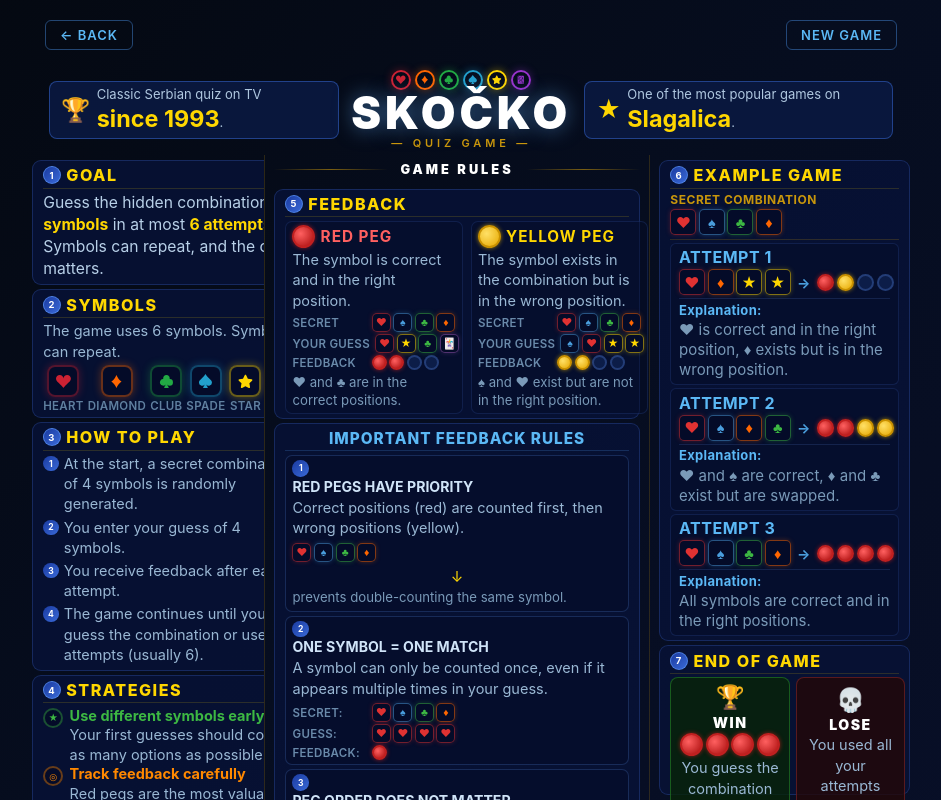
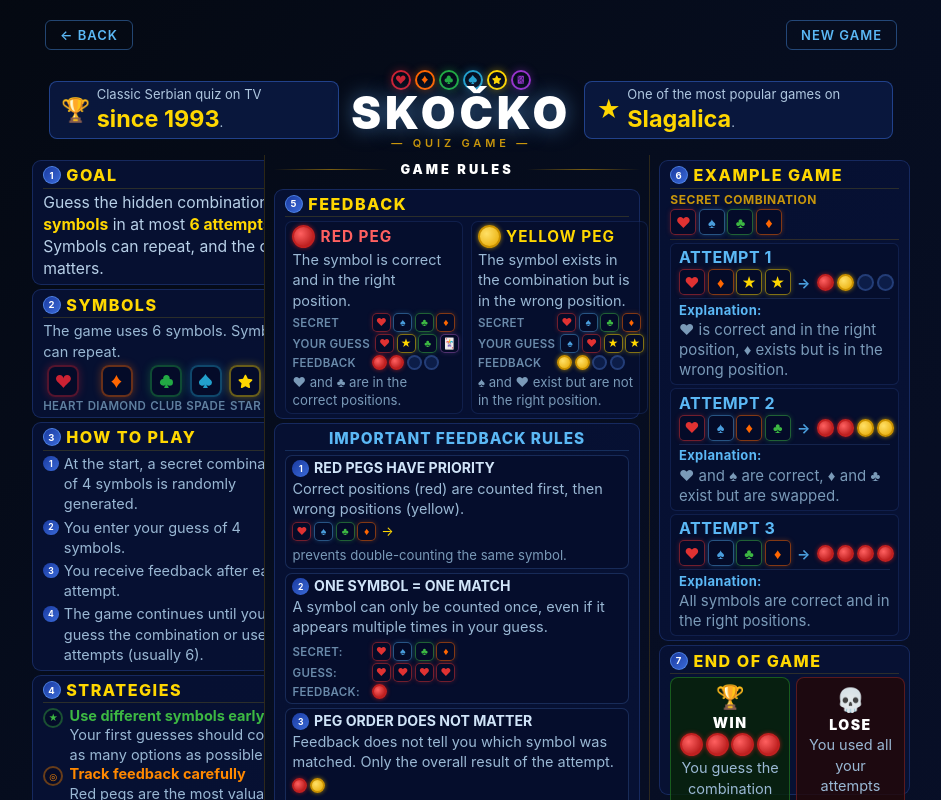
Before and after one commit to popovic-nedeljko/Skocko-Game-ReactJS, a React (Create React App) app: page /about in a window 1280 px wide. Shown: the whole page, without its empty margins (169-1110 px from the left). Built offline with nearby package versions, Linux system fonts and the light colour scheme.

Commit message:
promena u pravilima

```diff
--- a/src/pages/Rules.js
+++ b/src/pages/Rules.js
@@ -289,26 +289,30 @@
             </div>
             <div className="imp-grid">
               <div className="imp-card">
+                <div className="imp-card__hd">
                   <div className="imp-num">1</div>
                   <p className="imp-title">RED PEGS HAVE PRIORITY</p>
+                </div>
                 <p className="rt rt--sm">
                   Correct positions (red) are counted first, then wrong positions
                   (yellow).
                 </p>
-                <div className="sbox-row" style={{ margin: "0.4vh 0" }}>
+                <div className="imp-inline-row">
+                  <div className="sbox-row">
                     {SECRET.map((s, i) => (
                       <SBox key={i} icon={s.icon} color={s.color} />
                     ))}
                   </div>
-                <span className="imp-arrow">↓</span>
-                <p className="rt rt--xs">
-                  prevents double-counting the same symbol.
-                </p>
+                  <span className="imp-arrow">→</span>
+                  <p className="rt rt--xs">prevents double-counting the same symbol.</p>
+                </div>
               </div>
 
               <div className="imp-card">
+                <div className="imp-card__hd">
                   <div className="imp-num">2</div>
                   <p className="imp-title">ONE SYMBOL = ONE MATCH</p>
+                </div>
                 <p className="rt rt--sm">
                   A symbol can only be counted once, even if it appears multiple
                   times in your guess.
@@ -331,10 +335,10 @@
               </div>
 
               <div className="imp-card">
+                <div className="imp-card__hd">
                   <div className="imp-num">3</div>
-                <p className="imp-title">
-                  PEG ORDER DOES NOT MATTER
-                </p>
+                  <p className="imp-title">PEG ORDER DOES NOT MATTER</p>
+                </div>
                 <p className="rt rt--sm">
                   Feedback does not tell you which symbol was matched. Only the
                   overall result of the attempt.
--- a/src/pages/Rules.scss
+++ b/src/pages/Rules.scss
@@ -422,6 +422,12 @@
   gap: 0.25vh;
 }
 
+.imp-card__hd {
+  display: flex;
+  align-items: center;
+  gap: 0.4vw;
+}
+
 .imp-num {
   width: min(1.65rem, 1.4vw);
   height: min(1.65rem, 1.4vw);
@@ -443,10 +449,17 @@
   line-height: 1.2;
 }
 
+.imp-inline-row {
+  display: flex;
+  align-items: center;
+  gap: 0.4vw;
+  flex-wrap: wrap;
+}
+
 .imp-arrow {
-  font-size: clamp(1rem, 1.2vw, 1.5rem);
+  font-size: clamp(0.9rem, 1.1vw, 1.3rem);
   color: #ffd700;
-  text-align: center;
+  flex-shrink: 0;
 }
 
 // ── Note ─────────────────────────────────────────────────────────────────────
@@ -1082,10 +1095,6 @@
     font-size: clamp(0.82rem, 2.8vw, 1.15rem);
   }
 
-  .imp-arrow {
-    font-size: clamp(1.1rem, 3.5vw, 1.5rem);
-  }
-
   // Note
   .r-note {
     padding: 0.75rem 1rem;
```
Lines whose indentation alone changed are shown as unchanged.
